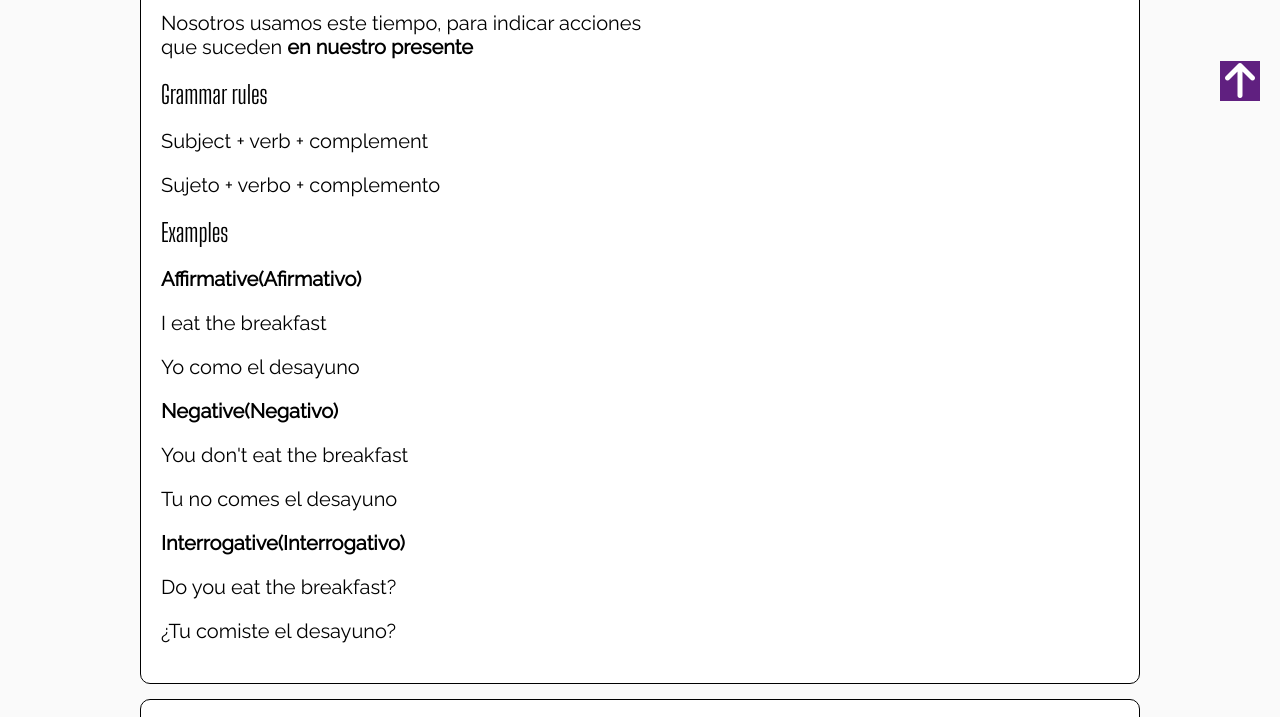
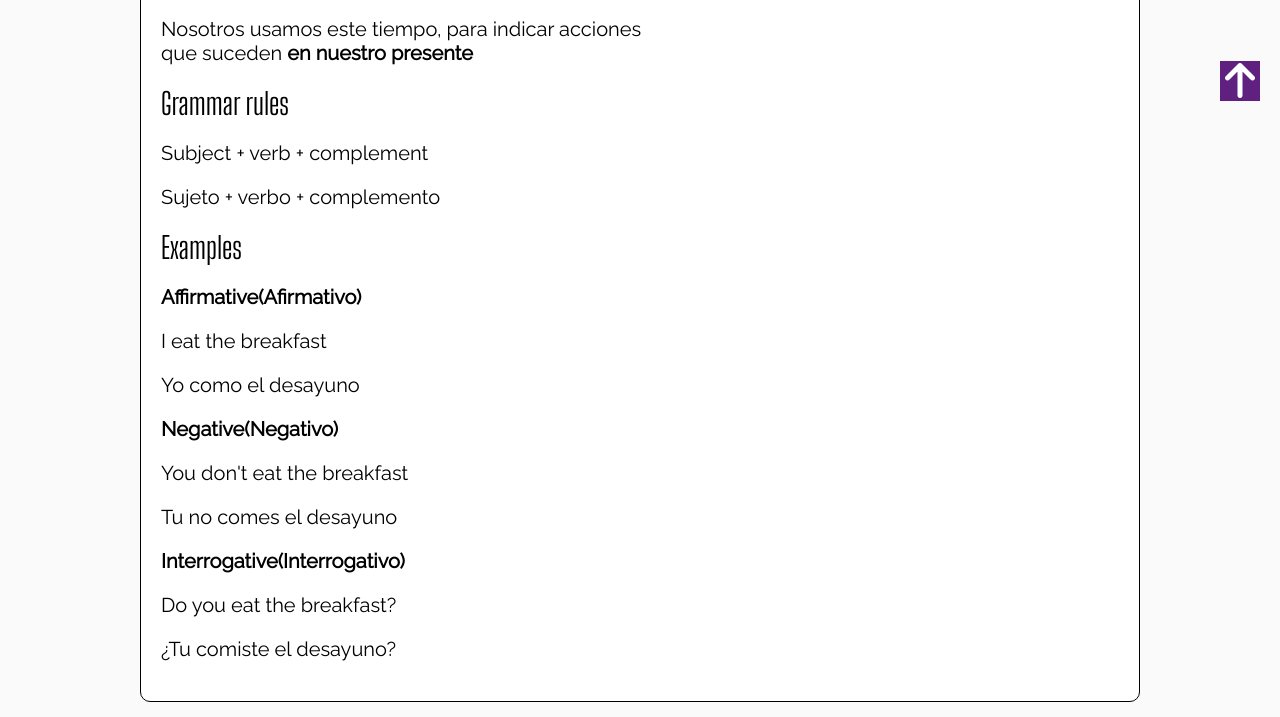
Before and after one commit to JorgeTorresSosa/TareaIngles, a plain HTML site: page index.html in a window 1280 px wide. Shown: the part 679-1396 px from the top of the page. Drawn offline with nearby package versions, Linux system fonts and the light colour scheme; files whose address does not match are found by name.

Commit message:
Posible arreglo de lista

```diff
--- a/css/estilos.css
+++ b/css/estilos.css
@@ -62,6 +62,7 @@ body {
 .indice ol{
   margin-top: -20px;
   margin-bottom: -40px;
+  list-style: none;
 }
 
 .indice a{
@@ -93,7 +94,7 @@ body {
 }
 
 .project-subtitle{
-  font-size: 25px;
+  font-size: 30px;
 }
 
 .project strong{
```
